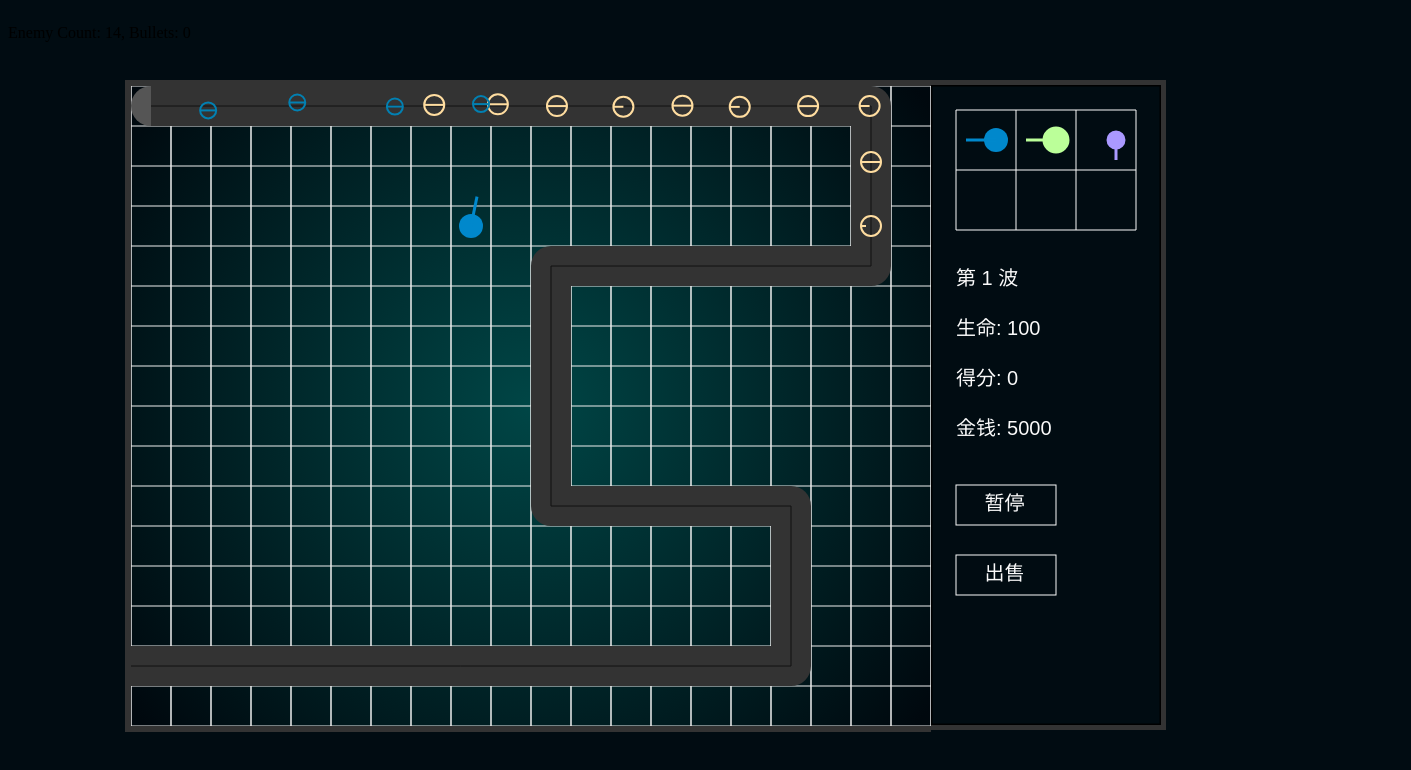
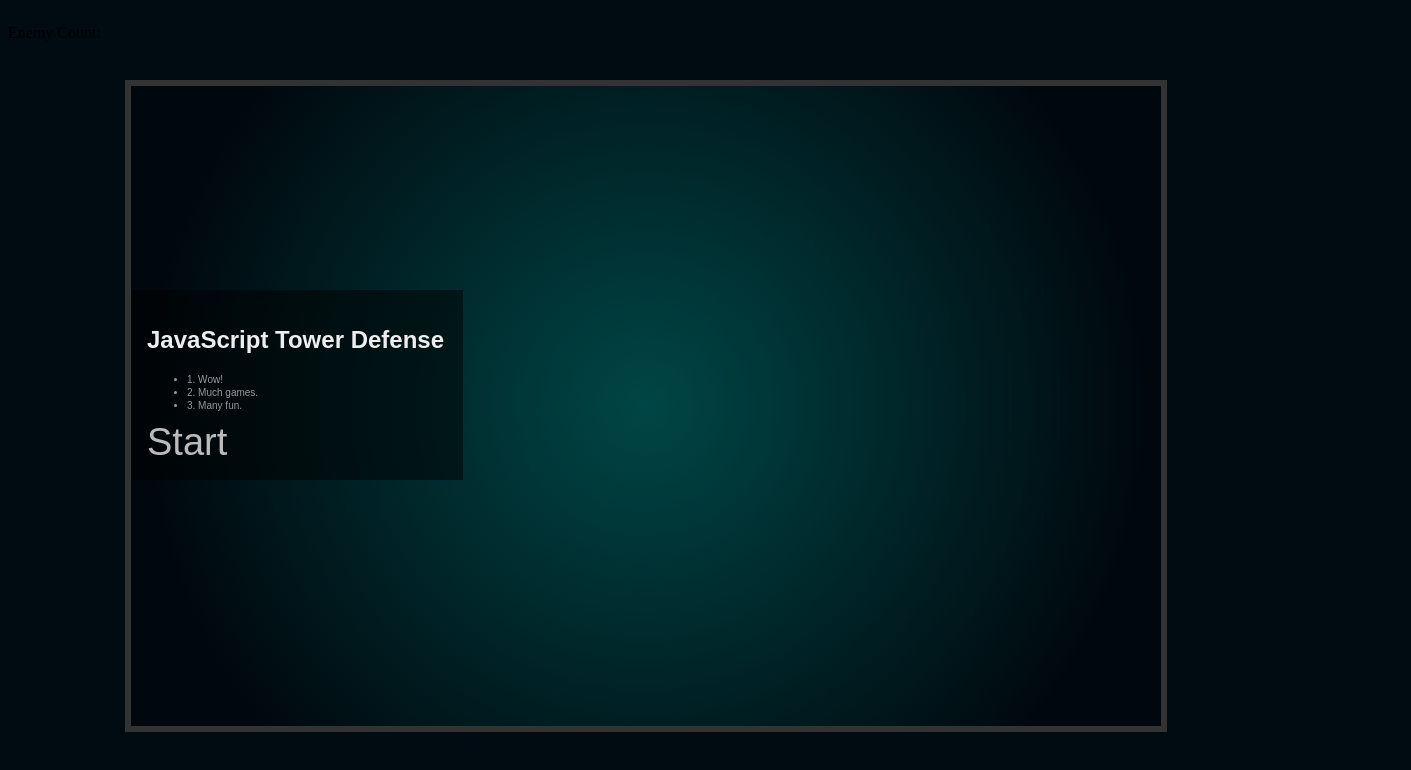
Before and after one commit to noiron/tower-defense-js, a website built with webpack: page index.html in a window 1280 px wide. Shown: the whole page, 1411 px wide, since content can reach past the window. Built offline with nearby package versions, Linux system fonts and the light colour scheme.

Commit message:
add start button

```diff
--- a/index.html
+++ b/index.html
@@ -13,6 +13,18 @@
     <canvas id="drawing"></canvas>
     <canvas id="game-control"></canvas>
 
+    <div id="panels">
+      <div id="message" class="ui">
+        <h2 id="title">JavaScript Tower Defense</h2>
+        <ul>
+          <li>1. Wow!</li>
+          <li>2. Much games.</li>
+          <li>3. Many fun.</li>
+        </ul>
+        <a href="#" id="start-button">Start</a>
+      </div>
+    </div>
+
     <div id="game-over" style="display: none">Game Over</div>
 
   </main>
--- a/src/index.js
+++ b/src/index.js
@@ -15,7 +15,7 @@ const game = new Game({
 });
 
 const gameControlEle = document.getElementById('game-control');
-const gameControl = new GameControl({
+export const gameControl = new GameControl({
     element: gameControlEle,
     game
 });
--- a/src/js/Entity/GameControl.js
+++ b/src/js/Entity/GameControl.js
@@ -68,6 +68,10 @@ class GameControl {
     }
 
     draw() {
+        // 游戏未开始时，不画出该组件
+        if (this.game.status === '') {
+            return;
+        }
         const ctx = this.ctx;
         // ctx.fillStyle = '#eee';
         ctx.fillStyle = '#010c12';
--- a/src/js/Game.js
+++ b/src/js/Game.js
@@ -1,5 +1,6 @@
 import { vec2 } from 'gl-matrix';
 import Path from './Entity/Path.js';
+import { gameControl } from './../index';
 import BaseTower from './Entity/tower/BaseTower.js';
 import BulletTower from './Entity/tower/BulletTower.js';
 import LaserTower from './Entity/tower/LaserTower.js';
@@ -21,10 +22,12 @@ const gameOverEle = document.getElementById('game-over');
 
 const backgroundCanvas = document.getElementById('background');
 const bgCtx = backgroundCanvas.getContext('2d');
-backgroundCanvas.width = WIDTH;
+backgroundCanvas.width = WIDTH + GAME_CONTROL_WIDTH;
 backgroundCanvas.height = HEIGHT;
 
 const gameControlCanvas = document.getElementById('game-control');
+const panels = document.getElementById('panels');
+const startButton = document.getElementById('start-button');
 
 export default class Game {
     constructor(opt) {
@@ -71,7 +74,7 @@ export default class Game {
 
         this.mode = '';
         this.addTowerType = 'BASE';
-        this.status = 'running';
+        this.status = '';
         this.score = 0;
         this.life = 100;
 
@@ -89,6 +92,9 @@ export default class Game {
     }
 
     init() {
+        window.addEventListener('resize', this.windowResizeHandler, false);
+        startButton.addEventListener('click', this.startButtonClickHandler.bind(this), false);
+
         this.windowResizeHandler();
         this.renderBackground();
     }
@@ -101,6 +107,7 @@ export default class Game {
         canvas.style.position = 'absolute';
         canvas.style.left = cvx + 'px';
         canvas.style.top = cvy + 'px';
+
         backgroundCanvas.style.position = 'absolute';
         backgroundCanvas.style.left = cvx + BORDER_WIDTH + 'px';
         backgroundCanvas.style.top = cvy + BORDER_WIDTH + 'px';
@@ -108,15 +115,18 @@ export default class Game {
         gameControlCanvas.style.position = 'absolute';
         gameControlCanvas.style.left = cvx + WIDTH + BORDER_WIDTH + 'px';
         gameControlCanvas.style.top = cvy + 'px';
-        // this.renderBackground();
+
+        panels.style.position = 'absolute';
+        panels.style.left = cvx + BORDER_WIDTH + 'px';
+        panels.style.top = cvy + 200 + 'px';
     }
 
     renderBackground() {
         const gradient = bgCtx.createRadialGradient(
-            WIDTH * 0.5,
+            (WIDTH + GAME_CONTROL_WIDTH) * 0.5,
             HEIGHT * 0.5,
             0,
-            WIDTH * 0.5,
+            (WIDTH + GAME_CONTROL_WIDTH) * 0.5,
             HEIGHT * 0.5,
             500
         );
@@ -127,17 +137,35 @@ export default class Game {
         bgCtx.fillStyle = gradient;
         ctx.fillStyle = gradient;
 
-        bgCtx.fillRect(0, 0, WIDTH, HEIGHT);
+        bgCtx.fillRect(0, 0, WIDTH + GAME_CONTROL_WIDTH, HEIGHT);
+    }
+
+    startButtonClickHandler(e) {
+        e.stopPropagation();
+
+        if (this.status === '') {
+            this.status = 'running';
+
+            panels.style.display = 'none';
+            this.draw();
+            gameControl.draw();
+        }
     }
 
 
-    // Specify what to draw
     draw() {
+        // 游戏尚未开始的状态
+        if (this.status === '') {
+            return;
+        }
+
+        // 游戏结束
         if (this.status === 'gameOver') {
             gameOverEle.style.display = 'block';
             return;
         }
 
+        // 游戏暂停状态
         if (this.status === 'pause') {
             return;
         }
--- a/src/style/index.css
+++ b/src/style/index.css
@@ -20,7 +20,7 @@ canvas#drawing {
 }
 
 canvas#game-control {
-    border: 5px #333 solid;
+    border: 6px #333 solid;
     border-left: none;
     position: absolute;
 }
@@ -59,3 +59,54 @@ button {
     height: 40px;
     margin: 10px;
 }
+
+.ui {
+    font-family: Arial, Helvetica, sans-serif;
+    font-size: 10px;
+    color: #999;
+    text-align: left;
+    padding: 8px;
+    background-color: rgba(0, 0, 0, 0.5);
+}
+
+#panels {
+    width: 100%;
+    position: absolute;
+    z-index: 3;
+}
+
+#message {
+    padding: 16px;
+    margin-top: 10px;
+    width: 300px;
+}
+
+.ui h2 {
+    font-size: 24px;
+    margin-bottom: 20px;
+    color: #eee;
+}
+
+.ui ul {
+    margin: 10px 0;
+}
+
+.ui ul li {
+    margin: 0 0 2px 0;
+}
+
+.ui a {
+    outline: none;
+    font-family: Arial, Helvetica, sans-serif;
+    font-size: 38px;
+    text-decoration: none;
+    color: #bbb;
+    display: block;
+    transition: all .18s linear;
+}
+
+.ui a:hover {
+    color: #fff;
+    background-color: #000;
+    transition: all .18s linear;
+}
```
Also changed, not shown: README.MD.
